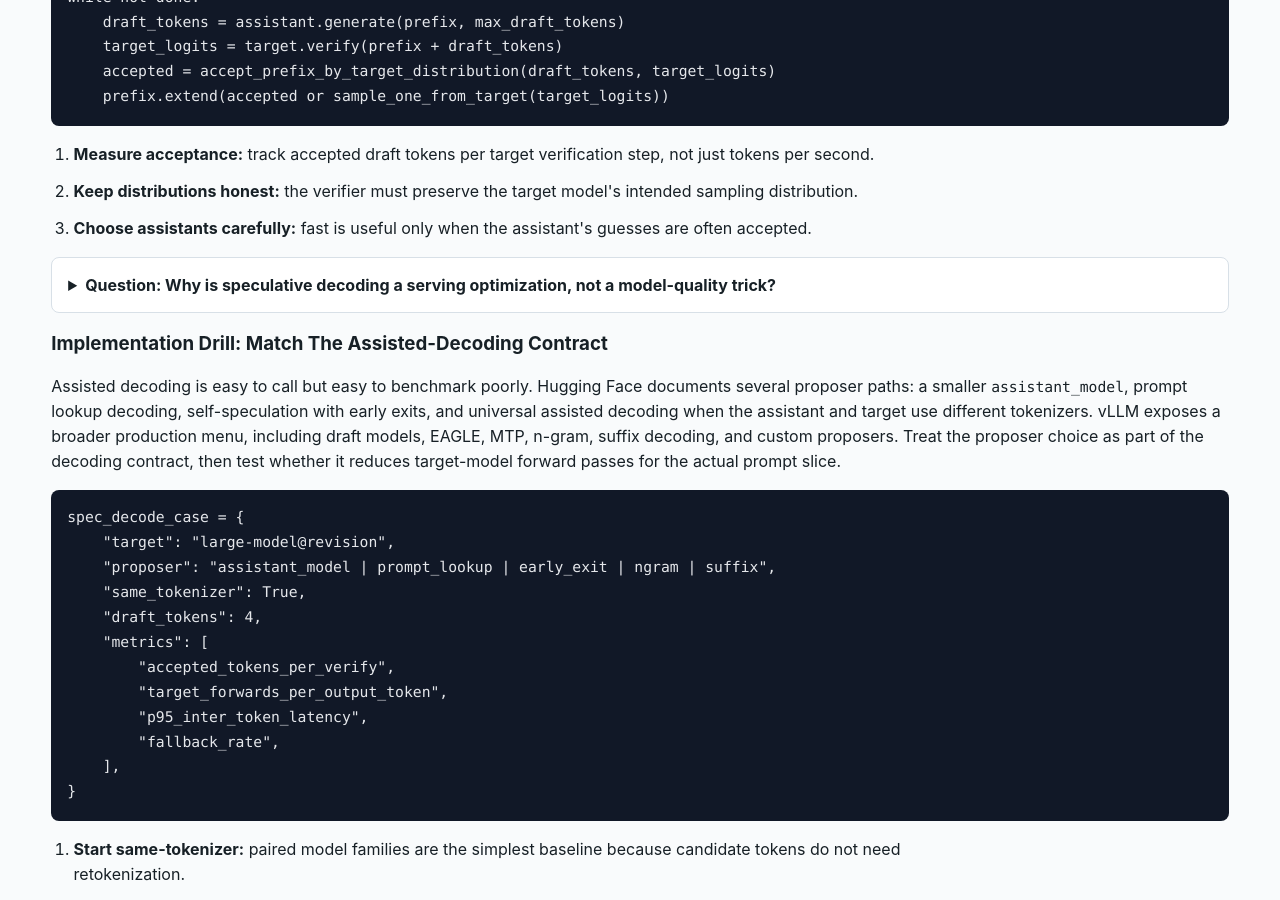
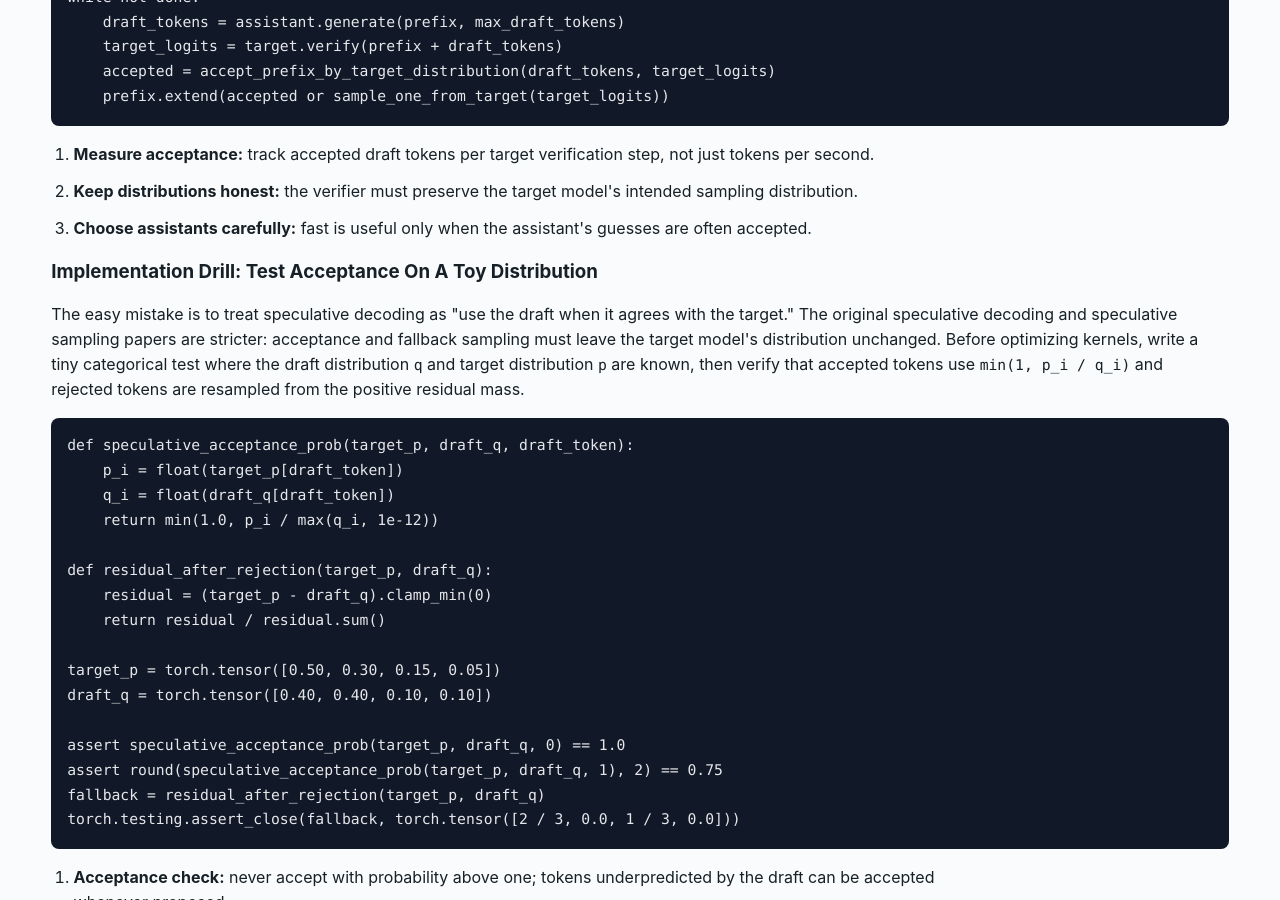
Before and after one commit to kennethli319/kennethli319.github.io, a Jekyll site: the page llm-ml-course/lessons/decoding-kv-cache.html, which Jekyll copies as it is, in a window 1280 px wide and 900 px high, scrolled down 13928 px. Built offline with Jekyll 4.4.1, drawn with Linux system fonts in a browser that asks for light colours; some of the changed text lies outside the part shown.

Commit message:
Sync speculative decoding acceptance drill

```diff
--- a/llm-ml-course/lessons/decoding-kv-cache.html
+++ b/llm-ml-course/lessons/decoding-kv-cache.html
@@ -564,6 +564,39 @@ print(round(baseline, 1), round(fp8, 1), round(int4, 1))
         <li><strong>Keep distributions honest:</strong> the verifier must preserve the target model's intended sampling distribution.</li>
         <li><strong>Choose assistants carefully:</strong> fast is useful only when the assistant's guesses are often accepted.</li>
       </ol>
+      <h3>Implementation Drill: Test Acceptance On A Toy Distribution</h3>
+      <p>
+        The easy mistake is to treat speculative decoding as "use the draft
+        when it agrees with the target." The original speculative decoding and
+        speculative sampling papers are stricter: acceptance and fallback
+        sampling must leave the target model's distribution unchanged. Before
+        optimizing kernels, write a tiny categorical test where the draft
+        distribution <code>q</code> and target distribution <code>p</code> are
+        known, then verify that accepted tokens use
+        <code>min(1, p_i / q_i)</code> and rejected tokens are resampled from
+        the positive residual mass.
+      </p>
+      <pre><code class="language-python">def speculative_acceptance_prob(target_p, draft_q, draft_token):
+    p_i = float(target_p[draft_token])
+    q_i = float(draft_q[draft_token])
+    return min(1.0, p_i / max(q_i, 1e-12))
+
+def residual_after_rejection(target_p, draft_q):
+    residual = (target_p - draft_q).clamp_min(0)
+    return residual / residual.sum()
+
+target_p = torch.tensor([0.50, 0.30, 0.15, 0.05])
+draft_q = torch.tensor([0.40, 0.40, 0.10, 0.10])
+
+assert speculative_acceptance_prob(target_p, draft_q, 0) == 1.0
+assert round(speculative_acceptance_prob(target_p, draft_q, 1), 2) == 0.75
+fallback = residual_after_rejection(target_p, draft_q)
+torch.testing.assert_close(fallback, torch.tensor([2 / 3, 0.0, 1 / 3, 0.0]))</code></pre>
+      <ol class="steps">
+        <li><strong>Acceptance check:</strong> never accept with probability above one; tokens underpredicted by the draft can be accepted whenever proposed.</li>
+        <li><strong>Residual check:</strong> after rejection, sample only from tokens where the target assigns more mass than the draft.</li>
+        <li><strong>Monte Carlo check:</strong> run many one-step trials and compare empirical token frequencies to the target distribution before testing long generations.</li>
+      </ol>
       <details class="qa">
         <summary>Question: Why is speculative decoding a serving optimization, not a model-quality trick?</summary>
         <p>The target model still verifies the candidate tokens, so the goal is fewer expensive serial target passes. The main quality risk comes from implementing acceptance or sampling incorrectly.</p>
```
